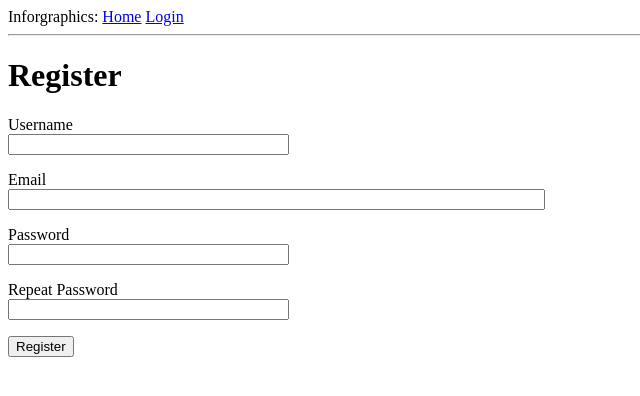
After one commit to Mendyslam/infographics, a Flask app: page /register in a window 1280 px wide. The commit adds this page. Shown: the top 396 px of the page, without its empty margins (0-640 px from the left). Run offline with Flask 2, Linux system fonts and the light colour scheme.

Commit message:
user registration and login

```diff
--- a/app/forms.py
+++ b/app/forms.py
@@ -1,13 +1,43 @@
 from flask_wtf import FlaskForm
 from wtforms import StringField, PasswordField, BooleanField, SubmitField
+from wtforms.validators import ValidationError, DataRequired, Email, EqualTo, re
 from wtforms.validators import DataRequired
+
+from app.models import User
+
+
+class RegistrationForm(FlaskForm):
+    """
+    Defines fields and properties for Registration
+    """
+    username = StringField('Username', validators=[DataRequired()])
+    email = StringField('Email', validators=[DataRequired(), Email()])
+    password = PasswordField('Password', validators=[DataRequired()])
+    password2 = PasswordField('Repeat Password', validators=[DataRequired(), EqualTo('password')])
+    submit = SubmitField('Register')
+
+    def validate_username(self, username):
+        """
+        Ensuring unqiue username
+        """
+        user = User.query.filter_by(username=username.data).first()
+        if user is not None:
+            raise ValidationError('Please provide a different username')
+
+    def validate_email(self, email):
+        """
+        Ensuring unqiue email
+        """
+        user = User.query.filter_by(email=email.data).first()
+        if user is not None:
+            raise ValidationError('Please provide a different email address')
 
 
 class LoginForm(FlaskForm):
     """
     Defines fields of application Login form
     """
-    username = StringField('username', validators=[DataRequired()])
-    password = PasswordField('password', validators=[DataRequired()])
+    username = StringField('Username', validators=[DataRequired()])
+    password = PasswordField('Password', validators=[DataRequired()])
     remember_me = BooleanField('Remember Me')
     submit = SubmitField('Sign In')
--- a/app/routes.py
+++ b/app/routes.py
@@ -1,16 +1,24 @@
 from flask import flash
 from flask import url_for
+from flask import request
 from flask import redirect
 from flask import render_template
+from flask_login import login_user
+from flask_login import current_user
+from flask_login import logout_user
+from flask_login import login_required
+from werkzeug.urls import url_parse
 
 from app import app
-from app.forms import LoginForm
+from app import db
+from app.models import User
+from app.forms import LoginForm, RegistrationForm
 
 
 @app.route('/')
 @app.route('/index')
+@login_required
 def index():
-    user = {'username': 'Mendy'}
     posts = [
         {
             'author': {'username': 'David'},
@@ -21,17 +29,50 @@ def index():
             'body': 'I am Software Engineer'
         }
     ]
-    return render_template('index.html', title='Home', user=user, posts=posts)
+    return render_template('index.html', title='Home', posts=posts)
 
+
+@app.route('/register', methods=['GET', 'POST'])
+def register():
+    """
+    Register a new user
+    """
+    if current_user.is_authenticated:
+        redirect(url_for('index'))
+    form = RegistrationForm()
+    if form.validate_on_submit():
+        user = User(username=form.username.data, email=form.email.data)
+        user.set_password(form.password.data)
+        db.session.add(user)
+        db.session.commit()
+        flash('Congratulations, you have successfully registered')
+        return redirect(url_for('login'))
+    return render_template('register.html', title='Register', form=form)
 
 @app.route('/login', methods=['GET', 'POST'])
 def login():
     """
     Login form
     """
+    if current_user.is_authenticated:
+        return redirect(url_for('index'))
     form = LoginForm()
     if form.validate_on_submit():
-        flash('Login requested for {}, remember me={}'.format(
-            form.username.data, form.remember_me.data))
-        return redirect(url_for('index'))
+        user = User.query.filter_by(username=form.username.data).first()
+        if user is None or not user.check_password(form.password.data):
+            flash('Invalid username or password')
+            return redirect(url_for('login'))
+        login_user(user, remember=form.remember_me.data)
+        next_page = request.args.get('next')
+        if not next_page or url_parse(next_page).netloc != '':
+            next_page = url_for('index')
+        return redirect(next_page)
     return render_template('login.html', title="Sign In", form=form)
+
+@app.route('/logout')
+def logout():
+    """
+    Logout route
+    """
+    logout_user()
+    return redirect(url_for('index'))
--- a/app/templates/base.html
+++ b/app/templates/base.html
@@ -11,7 +11,11 @@
     <div>
       Inforgraphics:
       <a href="{{ url_for('index') }}">Home</a>
-      <a href="{{ url_for('login') }}">LogIn</a>
+      {% if current_user.is_anonymous %}
+        <a href="{{ url_for('login') }}">Login</a>
+      {% else %}
+        <a href="{{ url_for('logout') }}">Logout</a>
+      {% endif %}
     </div>
     <hr>
     {% with messages = get_flashed_messages() %}
--- a/app/templates/index.html
+++ b/app/templates/index.html
@@ -1,7 +1,7 @@
 {% extends "base.html" %}
 
 {% block content %}
-  <h1>Hello, {{ user.username }}!</h1>
+  <h1>Hello, {{ current_user.username }}!</h1>
   {% for post in posts %}
     <div>
       <p>{{ post.author.username }} says: <b>{{ post.body }}</b></p>
--- a/app/templates/login.html
+++ b/app/templates/login.html
@@ -21,4 +21,5 @@
     <p>{{ form.remember_me() }} {{ form.remember_me.label }}</p>
     <p>{{ form.submit() }}</p>
   </form>
+  <p>New user? <a href="{{ url_for('register') }}">Click here to register!</a></p>
 {% endblock %}
--- /dev/null
+++ b/app/templates/register.html
@@ -0,0 +1,37 @@
+{% extends "base.html" %}
+
+{% block content %}
+  <h1>Register</h1>
+  <form action="" method="POST">
+    {{ form.hidden_tag() }}
+    <p>
+      {{ form.username.label }}<br>
+      {{ form.username(size=32) }}<br>
+      {% for error in form.username.error %}
+      <span style="color: red;">[{{ error }}]</span>
+      {% endfor %}
+    </p>
+    <p>
+      {{ form.email.label }}<br>
+      {{ form.email(size=64) }}<br>
+      {% for error in form.email.error %}
+      <span style="color: red;">[{{ error }}]</span>
+      {% endfor %}
+    </p>
+    <p>
+      {{ form.password.label }}<br>
+      {{ form.password(size=32) }}<br>
+      {% for error in form.password.error %}
+      <span style="color: red;">[{{ error }}]</span>
+      {% endfor %}
+    </p>
+    <p>
+      {{ form.password2.label }}<br>
+      {{ form.password2(size=32) }}<br>
+      {% for error in form.password2.error %}
+      <span style="color: red;">[{{ error }}]</span>
+      {% endfor %}
+    </p>
+    <p>{{ form.submit() }}</p>
+  </form>
+{% endblock %}
```
Also changed, not shown: app/__init__.py (+9 -0 lines), app/models.py (+23 -1 lines), infographics.py (+6 -1 lines).
